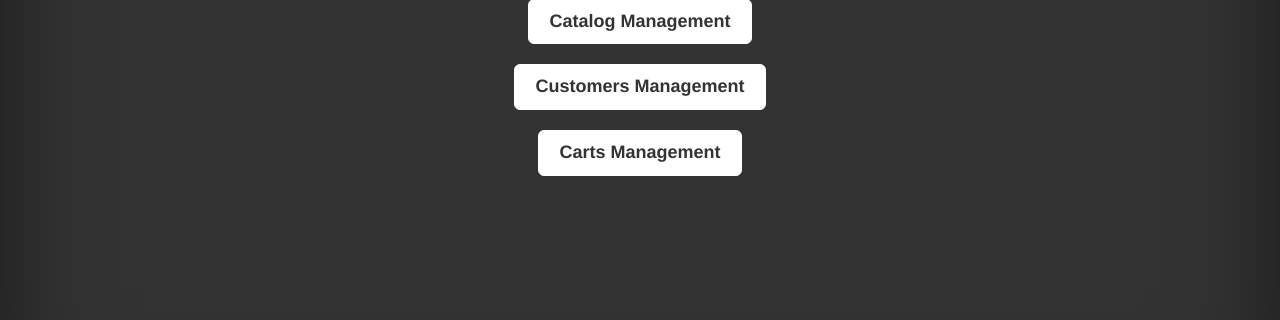
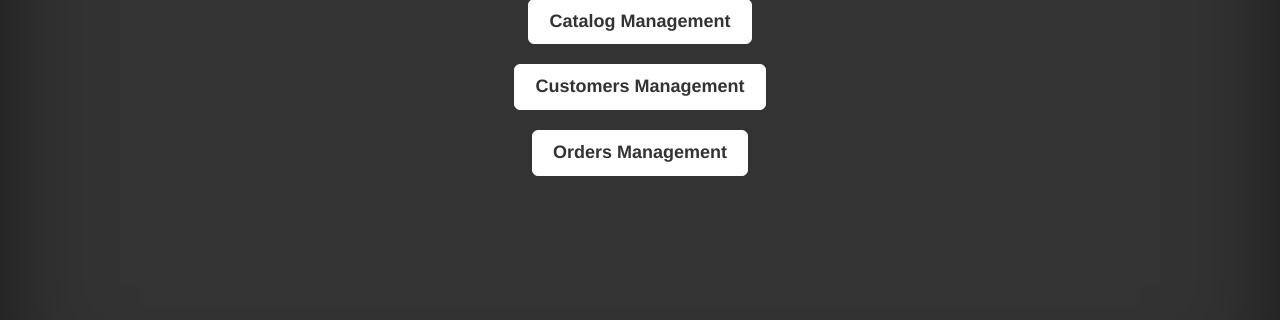
Before and after one commit to denever/discipline_terra, a Django app: page / in a window 1280 px wide. Shown: the part 395-715 px from the top of the page. Run offline with Django 3.2, Linux system fonts and the light colour scheme; the visitor is signed in with stand-in values (Sample User, id 1); parts of the project's set-up code (start-up, migrations or seed data) failed here and were passed over; some libraries are stand-ins or nearby versions.

Commit message:
Added orders management on homepage

```diff
--- a/cover/templates/cover/cover.html
+++ b/cover/templates/cover/cover.html
@@ -57,7 +57,7 @@
 	      <a href="{% url 'customers' %}" class="btn btn-lg btn-default">{% trans "Customers Management" %}</a>
 	    </p>
 	    <p class="lead">
-	      <a href="{% url 'customers' %}" class="btn btn-lg btn-default">{% trans "Carts Management" %}</a>
+	      <a href="{% url 'orders' %}" class="btn btn-lg btn-default">{% trans "Orders Management" %}</a>
 	    </p>
 	    {% else %}
 	    <p class="lead">
```
